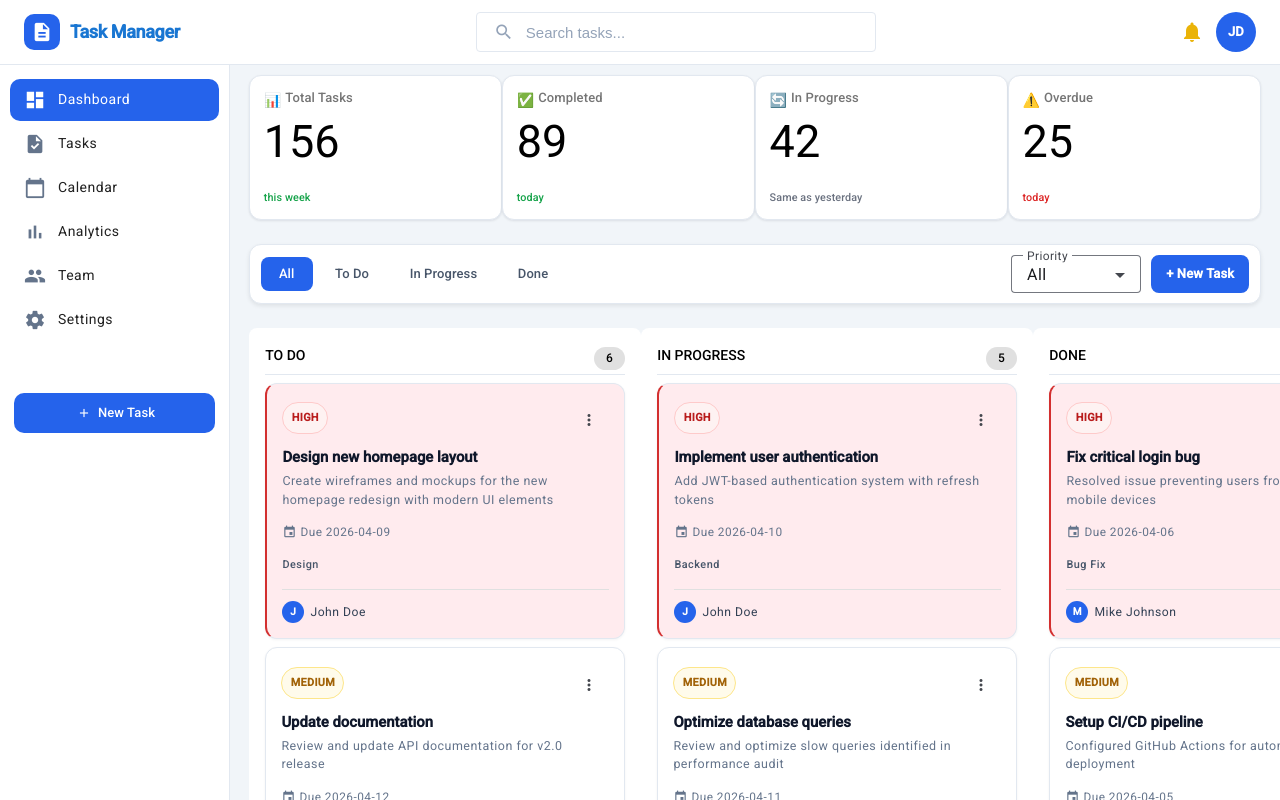
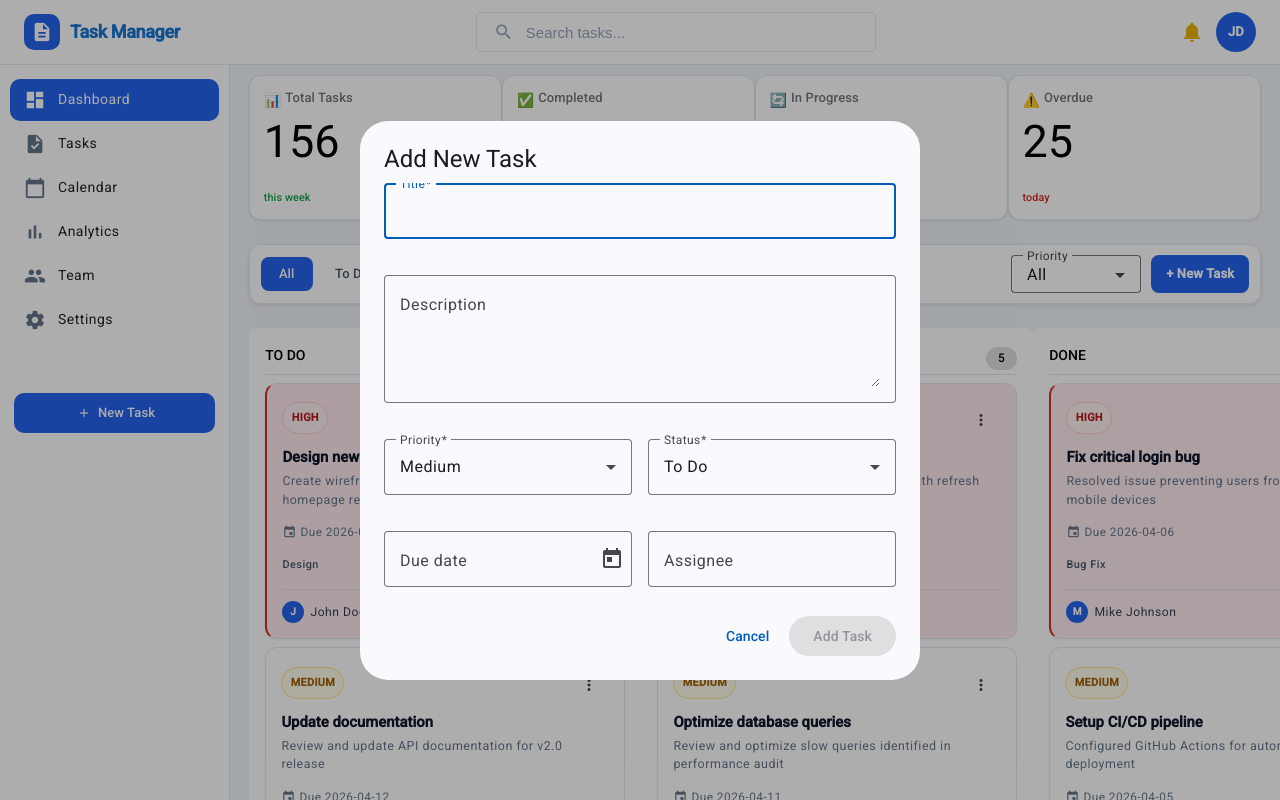
Before and after one commit to amlabdelbaki/taskManager, an Angular app: page / in a window 1280 px wide. Both pictures are taken after a click on the button "add New Task". Built offline with nearby package versions, Linux system fonts and the light colour scheme.

Commit message:
adding new task popup

```diff
--- a/src/app/app.config.ts
+++ b/src/app/app.config.ts
@@ -4,7 +4,14 @@ import { provideRouter } from '@angular/router';
 import { routes } from './app.routes';
 import { provideAnimationsAsync } from '@angular/platform-browser/animations/async';
 import { provideHttpClient } from '@angular/common/http';
+import { provideNativeDateAdapter } from '@angular/material/core';
 
 export const appConfig: ApplicationConfig = {
-  providers: [provideZoneChangeDetection({ eventCoalescing: true }), provideRouter(routes), provideAnimationsAsync(), provideHttpClient() ]
+  providers: [
+    provideZoneChangeDetection({ eventCoalescing: true }),
+    provideRouter(routes),
+    provideAnimationsAsync(),
+    provideHttpClient(),
+    provideNativeDateAdapter(),
+  ]
 };
--- a/src/app/core/components/sidebar/sidebar.component.html
+++ b/src/app/core/components/sidebar/sidebar.component.html
@@ -14,7 +14,7 @@
   </nav>
 
   <div class="sidebar-footer">
-    <button mat-flat-button type="button" class="new-task-btn" [attr.aria-label]="collapsed ? 'New Task' : null">
+    <button mat-flat-button type="button" class="new-task-btn" [attr.aria-label]="collapsed ? 'New Task' : null" (click)="onAddClick()">
       <mat-icon>add</mat-icon>
       New Task
     </button>
--- a/src/app/core/components/sidebar/sidebar.component.ts
+++ b/src/app/core/components/sidebar/sidebar.component.ts
@@ -3,6 +3,8 @@ import { ChangeDetectionStrategy, Component, Input } from '@angular/core';
 import { RouterModule } from '@angular/router';
 import { MatIconModule } from '@angular/material/icon';
 import { MatButtonModule } from '@angular/material/button';
+import { MatDialog } from '@angular/material/dialog';
+import { TaskFormDialogComponent } from '../../../shared/components/task-form-dialog/task-form-dialog.component';
 
 @Component({
   selector: 'app-sidebar',
@@ -15,6 +17,10 @@ import { MatButtonModule } from '@angular/material/button';
 export class SidebarComponent {
   @Input() collapsed = false;
 
+  constructor(
+    private dialog: MatDialog,
+  ) {}
+
   menuItems = [
     { label: 'Dashboard', icon: 'dashboard', route: '/', exact: true },
     { label: 'Tasks', icon: 'task', route: '/tasks' },
@@ -23,4 +29,13 @@ export class SidebarComponent {
     { label: 'Team', icon: 'group', route: '/users' },
     { label: 'Settings', icon: 'settings', route: '/settings' }
   ];
+
+  onAddClick(): void {
+    this.dialog.open(TaskFormDialogComponent, {
+      width: '640px',
+      data: {
+        mode: 'add',
+      },
+    });
+  }
 }
--- a/src/app/features/dashboard/dashboard-page.component.ts
+++ b/src/app/features/dashboard/dashboard-page.component.ts
@@ -6,6 +6,8 @@ import { TaskBoardComponent } from './task-board/task-board.component';
 import { Task, TaskStatus } from './models/task.interface';
 import { ManageTaskService } from '../../shared/services/manage-task.service';
 import { SearchService } from '../../shared/services/search.service';
+import { MatDialog } from '@angular/material/dialog';
+import { TaskFormDialogComponent } from '../../shared/components/task-form-dialog/task-form-dialog.component';
 
 @Component({
   selector: 'app-dashboard-page',
@@ -53,8 +55,11 @@ filteredTasks = computed(() => {
   });
 });
 
-constructor(private manageTaskService: ManageTaskService,
-            private searchService: SearchService) {}
+constructor(
+  private manageTaskService: ManageTaskService,
+  private searchService: SearchService,
+  private dialog: MatDialog,
+) {}
 
 ngOnInit() {
   this.getDashboardData();
@@ -70,7 +75,6 @@ getDashboardData() {
 }
 
 onStatusUpdated(data: { task: Task, status: TaskStatus }) {
-
   this.tasks.update(currentTasks =>
     currentTasks.map(t =>
       t.id === data.task.id
@@ -81,7 +85,13 @@ onStatusUpdated(data: { task: Task, status: TaskStatus }) {
 }
 
 onAddClick() {
-  // Logic to open a dialog or navigate to a task creation page
+  this.dialog.open(TaskFormDialogComponent, {
+    width: '640px',
+    data: {
+      mode: 'add',
+    },
+  });
+
   console.log('Add Task Clicked');
 }
 }
--- /dev/null
+++ b/src/app/shared/components/task-form-dialog/task-form-dialog.component.html
@@ -0,0 +1,57 @@
+<h2 mat-dialog-title class="task-dialog__title">{{ dialogTitle() }}</h2>
+
+<mat-dialog-content class="task-dialog__content">
+  <form class="task-form" [formGroup]="form" (ngSubmit)="onSubmit()">
+    <mat-form-field appearance="outline" class="task-form__field">
+      <mat-label>Title</mat-label>
+      <input matInput formControlName="title" />
+      <mat-error *ngIf="form.controls.title.hasError('required')">Title is required.</mat-error>
+    </mat-form-field>
+
+    <mat-form-field appearance="outline" class="task-form__field">
+      <mat-label>Description</mat-label>
+      <textarea matInput rows="4" formControlName="description"></textarea>
+    </mat-form-field>
+
+    <div class="task-form__row">
+      <mat-form-field appearance="outline" class="task-form__field">
+        <mat-label>Priority</mat-label>
+        <mat-select formControlName="priority">
+          <mat-option *ngFor="let priority of priorities" [value]="priority.value">
+            {{ priority.label }}
+          </mat-option>
+        </mat-select>
+      </mat-form-field>
+
+      <mat-form-field appearance="outline" class="task-form__field">
+        <mat-label>Status</mat-label>
+        <mat-select formControlName="status">
+          <mat-option *ngFor="let status of statuses" [value]="status.value">
+            {{ status.label }}
+          </mat-option>
+        </mat-select>
+      </mat-form-field>
+    </div>
+
+    <div class="task-form__row">
+      <mat-form-field appearance="outline" class="task-form__field">
+        <mat-label>Due date</mat-label>
+        <input matInput [matDatepicker]="picker" formControlName="dueDate" />
+        <mat-datepicker-toggle matIconSuffix [for]="picker"></mat-datepicker-toggle>
+        <mat-datepicker #picker></mat-datepicker>
+      </mat-form-field>
+
+      <mat-form-field appearance="outline" class="task-form__field">
+        <mat-label>Assignee</mat-label>
+        <input matInput formControlName="assignee" />
+      </mat-form-field>
+    </div>
+  </form>
+</mat-dialog-content>
+
+<mat-dialog-actions align="end" class="task-dialog__actions">
+  <button mat-button type="button" (click)="onCancel()">Cancel</button>
+  <button mat-flat-button color="primary" type="submit" [disabled]="form.invalid" (click)="onSubmit()">
+    {{ submitLabel()}}
+  </button>
+</mat-dialog-actions>
--- /dev/null
+++ b/src/app/shared/components/task-form-dialog/task-form-dialog.component.scss
@@ -0,0 +1,40 @@
+.task-dialog__title {
+  margin-bottom: 0;
+  padding-bottom: 8px;
+}
+
+.task-dialog__content {
+  min-width: 560px;
+  max-width: 100%;
+  padding-top: 8px;
+}
+
+.task-form {
+  display: flex;
+  flex-direction: column;
+  gap: 16px;
+}
+
+.task-form__row {
+  display: grid;
+  grid-template-columns: repeat(2, minmax(0, 1fr));
+  gap: 16px;
+}
+
+.task-form__field {
+  width: 100%;
+}
+
+.task-dialog__actions {
+  padding: 8px 24px 24px;
+}
+
+@media (max-width: 640px) {
+  .task-dialog__content {
+    min-width: 0;
+  }
+
+  .task-form__row {
+    grid-template-columns: 1fr;
+  }
+}
--- /dev/null
+++ b/src/app/shared/components/task-form-dialog/task-form-dialog.component.ts
@@ -0,0 +1,119 @@
+import { CommonModule } from '@angular/common';
+import { Component, Inject, OnInit } from '@angular/core';
+import { FormBuilder, ReactiveFormsModule, Validators } from '@angular/forms';
+import { MAT_DIALOG_DATA, MatDialogModule, MatDialogRef } from '@angular/material/dialog';
+import { MatButtonModule } from '@angular/material/button';
+import { MatFormFieldModule } from '@angular/material/form-field';
+import { MatInputModule } from '@angular/material/input';
+import { MatSelectModule } from '@angular/material/select';
+import { MatDatepickerModule } from '@angular/material/datepicker';
+import { MatNativeDateModule } from '@angular/material/core';
+import { MatIconModule } from '@angular/material/icon';
+import { Task, TaskPriority, TaskStatus } from '../../../features/dashboard/models/task.interface';
+
+export interface TaskFormDialogData {
+  mode: 'add' | 'edit';
+  task?: Task;
+}
+
+export interface TaskFormDialogResult {
+  title: string;
+  description: string;
+  priority: TaskPriority;
+  status: TaskStatus;
+  dueDate: string;
+  assignee: string;
+}
+
+@Component({
+  selector: 'app-task-form-dialog',
+  standalone: true,
+  imports: [
+    CommonModule,
+    ReactiveFormsModule,
+    MatDialogModule,
+    MatButtonModule,
+    MatFormFieldModule,
+    MatInputModule,
+    MatSelectModule,
+    MatDatepickerModule,
+    MatNativeDateModule,
+    MatIconModule,
+  ],
+  templateUrl: './task-form-dialog.component.html',
+  styleUrl: './task-form-dialog.component.scss',
+})
+export class TaskFormDialogComponent implements OnInit{
+   priorities: { value: TaskPriority; label: string }[] = [
+    { value: 'low', label: 'Low' },
+    { value: 'medium', label: 'Medium' },
+    { value: 'high', label: 'High' },
+  ];
+
+  form:any;
+
+  readonly statuses: { value: TaskStatus; label: string }[] = [
+    { value: 'todo', label: 'To Do' },
+    { value: 'in_progress', label: 'In Progress' },
+    { value: 'done', label: 'Done' },
+  ];
+
+
+  constructor(
+    private formBuilder: FormBuilder,
+    private dialogRef: MatDialogRef<TaskFormDialogComponent, TaskFormDialogResult>,
+    @Inject(MAT_DIALOG_DATA) public data: TaskFormDialogData,
+  ) {}
+
+ ngOnInit() {
+   this.form = this.formBuilder.group({
+    title: [this.data.task?.title ?? '', [Validators.required, Validators.maxLength(120)]],
+    description: [this.data.task?.description ?? '', [Validators.maxLength(1000)]],
+    priority: [this.data.task?.priority ?? 'medium' as TaskPriority, Validators.required],
+    status: [this.data.task?.status ?? 'todo' as TaskStatus, Validators.required],
+    dueDate: [this.getInitialDueDate()],
+    assignee: [this.data.task?.assignee.name ?? '', [Validators.maxLength(120)]],
+  });
+
+ }
+   dialogTitle(): string {
+    return this.data.mode === 'edit' ? 'Edit Task' : 'Add New Task';
+  }
+
+   submitLabel(): string {
+    return this.data.mode === 'edit' ? 'Save Changes' : 'Add Task';
+  }
+
+  onCancel(): void {
+    this.dialogRef.close();
+  }
+
+  onSubmit(): void {
+    if (this.form.invalid) {
+      this.form.markAllAsTouched();
+      return;
+    }
+
+    const formValue = this.form.getRawValue();
+    const dueDate = formValue.dueDate instanceof Date
+      ? formValue.dueDate.toISOString()
+      : new Date(formValue.dueDate ?? '').toISOString();
+
+    this.dialogRef.close({
+      title: formValue.title?.trim() ?? '',
+      description: formValue.description?.trim() ?? '',
+      priority: formValue.priority as TaskPriority,
+      status: formValue.status as TaskStatus,
+      dueDate,
+      assignee: formValue.assignee?.trim() ?? '',
+    });
+  }
+
+  private getInitialDueDate(): Date | null {
+    if (!this.data.task?.dueDate) {
+      return null;
+    }
+
+    return new Date(this.data.task.dueDate);
+  }
+}
--- a/src/app/shared/services/manage-task.service.ts
+++ b/src/app/shared/services/manage-task.service.ts
@@ -5,7 +5,6 @@ import { Injectable } from '@angular/core';
   providedIn: 'root'
 })
 export class ManageTaskService {
-
   constructor(private http: HttpClient) { }
 
     getDashboardData() {
```
Also changed, not shown: src/app/features/dashboard/dashboard-page.component.html (line endings or trailing spaces), 1 other file (tests, documents, lock files or other folders).
